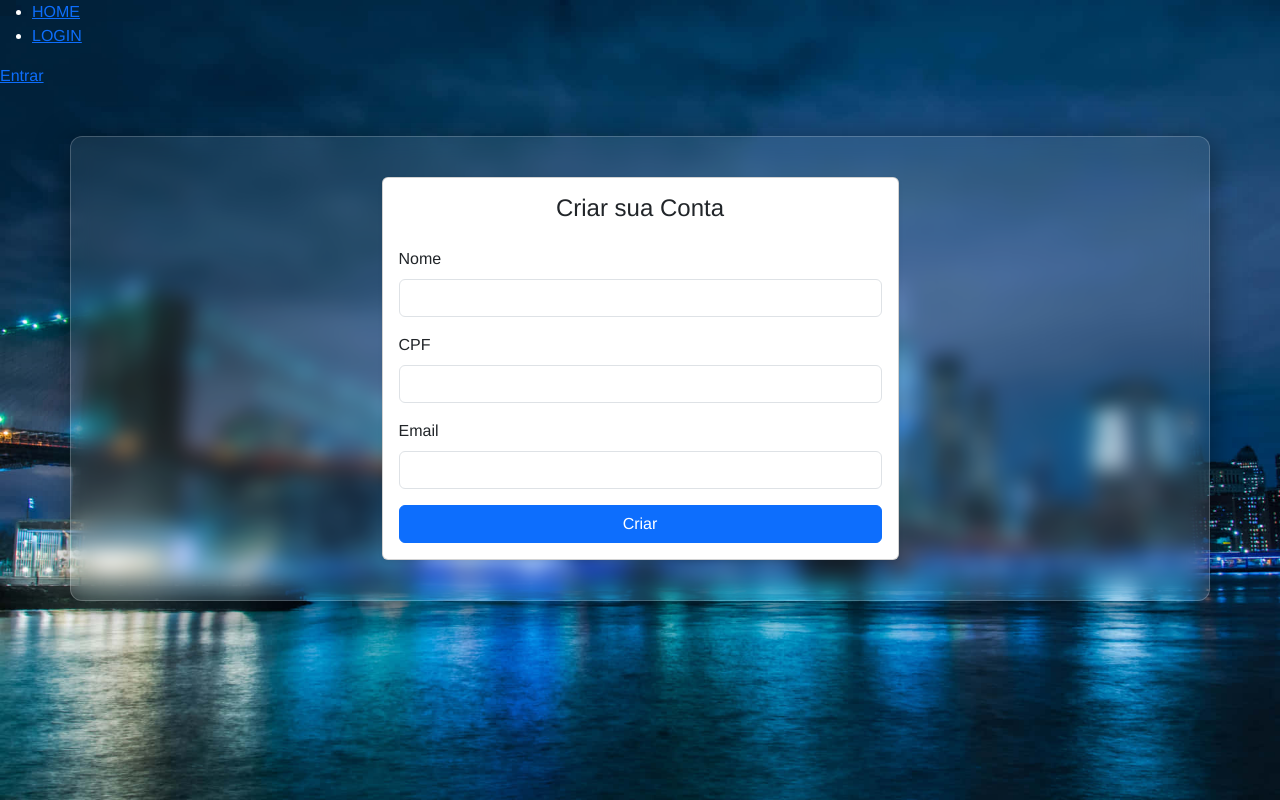
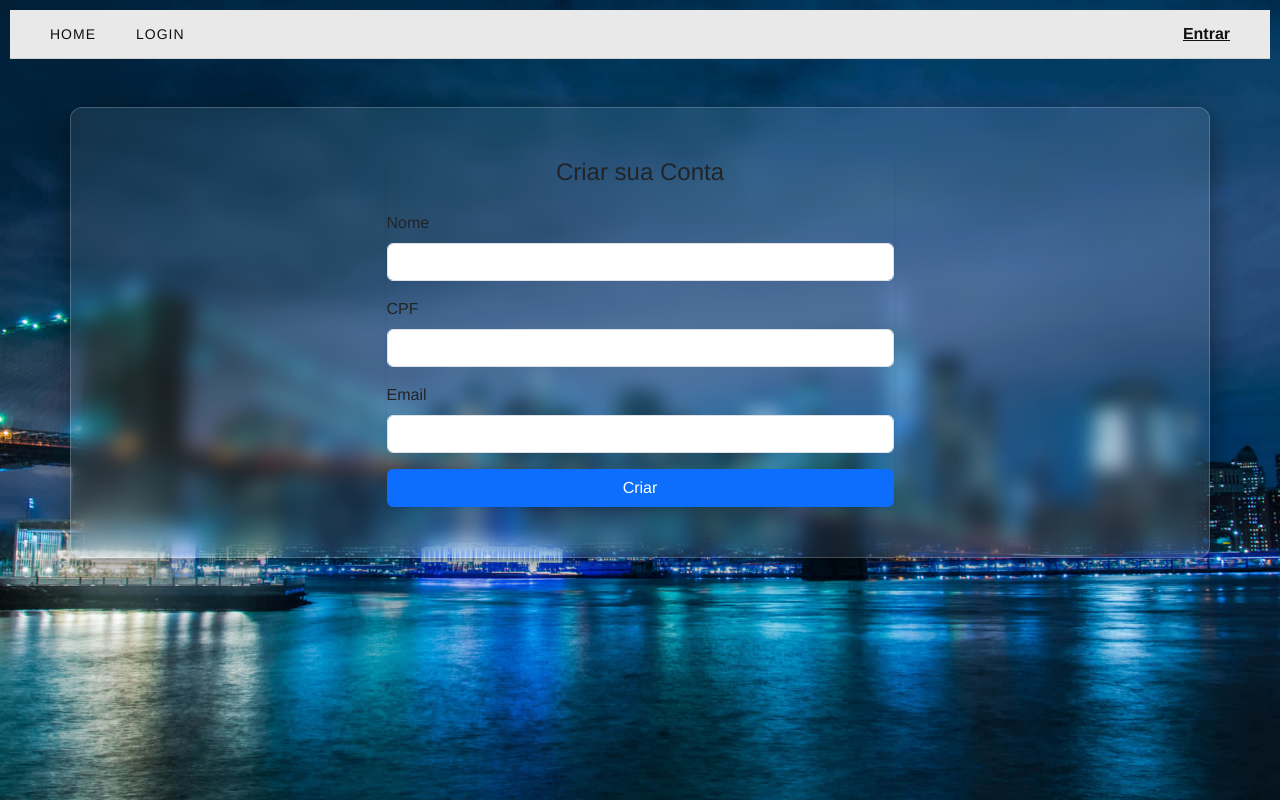
Before and after one commit to Erickstaub/Trabalho_Python, a Django app: page /usuarios/novo in a window 1280 px wide. Run offline with Django 5.2, Linux system fonts and the light colour scheme; data comes from the database, SQL or seed files in the repository.

Commit message:
atualização do projeto no prime, valendo nota

```diff
--- a/core/static/core/usuarios.css
+++ b/core/static/core/usuarios.css
@@ -1,6 +1,9 @@
-/* ===== FUNDO ===== */
+/* =========================
+   FUNDO PADRÃO
+========================= */
+
 body {
-    margin: 0;
+    margin: 10px;
     padding: 0;
 
     background-image: url("/static/core/img/fundo.jpg");
@@ -13,158 +16,262 @@ body {
     color: #ffffff;
 }
 
-/* ===== CONTAINER ===== */
+
+/* =========================
+   CONTAINER GLASS
+========================= */
+
 .container {
-    margin-top: 50px;
-    padding: 40px;
+    margin-top: 100px;
+    padding: 50px;
+
     background: rgba(255, 255, 255, 0.08);
     backdrop-filter: blur(10px);
     -webkit-backdrop-filter: blur(10px);
+
     border-radius: 12px;
     border: 1px solid rgba(255,255,255,0.2);
+
     box-shadow: 0 8px 32px rgba(0, 0, 0, 0.5);
+
     animation: fadeIn 0.8s ease-in-out;
 }
 
-/* ===== TABELA ===== */
-.table-container {
-    overflow-x: auto;
+
+/* =========================
+   REMOVE VISUAL PADRÃO CARD
+========================= */
+
+.card {
+    background: transparent;
+    border: none;
+    box-shadow: none;
 }
 
-table {
-    width: 100%;
-    border-collapse: collapse;
-    margin-bottom: 20px;
-    background: rgba(0,0,0,0.2);
-    border-radius: 8px;
-    overflow: hidden;
+.card-body {
+    padding: 0;
 }
 
-thead {
-    background-color: rgba(74, 214, 224, 0.4);
+
+/* =========================
+   TÍTULO + BOTÃO
+========================= */
+
+h4 {
+    text-align: center;
+    margin-bottom: 30px;
 }
 
-thead th {
-    color: #fff;
-    text-align: left;
-    padding: 12px;
+.btn-success {
+    background-color: #4ad6e0;
+    color: #ffffff;
+    border: none;
+    padding: 10px 25px;
+    font-weight: bold;
+    border-radius: 4px;
+    transition: all 0.3s ease;
 }
 
-tbody td {
-    padding: 12px;
-    border-bottom: 1px solid rgba(255,255,255,0.1);
+.btn-success:hover {
+    background-color: #4197ac;
+    transform: scale(1.05);
+    box-shadow: 0 8px 20px rgba(57, 145, 218, 0.6);
+}
+
+
+/* =========================
+   TABELA ESTILO GLASS
+========================= */
+
+.table {
+    background: rgba(0,0,0,0.3);
     color: #ffffff;
 }
 
-tbody tr:hover {
-    background-color: rgba(74, 214, 224, 0.1);
+.table thead {
+    background: rgba(0,0,0,0.6);
 }
 
-/* ===== BOTÕES ===== */
-.edit-button, .addusuario {
+.table th,
+.table td {
+    border-color: rgba(255,255,255,0.2);
+}
+
+.table tbody tr {
+    transition: 0.3s ease;
+}
+
+.table tbody tr:hover {
+    background: rgba(74, 214, 224, 0.15);
+    transform: scale(1.01);
+}
+
+
+/* =========================
+   BOTÃO EDITAR
+========================= */
+
+.btn-outline-primary {
+    border-color: #4ad6e0;
+    color: #4ad6e0;
+    transition: 0.3s ease;
+}
+
+.btn-outline-primary:hover {
     background-color: #4ad6e0;
     color: #ffffff;
-    border: none;
-    padding: 8px 15px;
-    border-radius: 6px;
-    cursor: pointer;
-    font-weight: bold;
-    transition: all 0.3s ease;
-    text-decoration: none;
-    display: inline-block;
-}
-
-.edit-button:hover, .addusuario:hover {
-    background-color: #4197ac;
-    box-shadow: 0 6px 15px rgba(57,145,218,0.6);
     transform: scale(1.05);
 }
 
-<<<<<<< HEAD
-/* ===== BOTÃO + NOVO USUÁRIO ===== */
-.addusuario {
-    font-size: 24px;
-    width: 50px;
-    height: 50px;
-    border-radius: 50%;
-=======
 
+/* =========================
+   BADGES
+========================= */
 
-
-.modal {
-    display: none;
-    position: fixed;
-    inset: 0;
-    background: rgba(0,0,0,0.5);
-    justify-content: center;
-    align-items: center;
+.badge {
+    padding: 6px 12px;
+    border-radius: 20px;
+    font-size: 12px;
 }
 
-.modal.active {
-    display: flex;
-}
-.modal-content {
-    background: white;
-    padding: 25px;
-    border-radius: 12px;
-    width: 350px;
-    text-align: center;
-    box-shadow: 0 8px 20px rgba(0, 0, 0, 0.2);
-
+.bg-success {
+    background-color: #28c76f !important;
 }
 
-.modal-content .confirm-delete-button {
-    background: #e53935;
-    color: white;
-    border: none;
-    padding: 10px 15px;
-    border-radius: 8px;
-    cursor: pointer;
-    margin-right: 10px;
-    margin-bottom: 16px;
+.bg-danger {
+    background-color: #ea5455 !important;
 }
 
-.modal-content .cancel-delete-button {
-    background: #ccc;
-    border: none;
-    padding: 10px 15px;
-    border-radius: 8px;
-    cursor: pointer;
+.bg-primary {
+    background-color: #4ad6e0 !important;
 }
-.modal-content .confirm-delete-button:hover {
-    background: #d32f2f;
+
+.bg-warning {
+    background-color: #ff9f43 !important;
+    color: #000 !important;
+}
+
+.bg-dark {
+    background-color: #333 !important;
 }
 
 
+/* =========================
+   ACESSO NEGADO
+========================= */
 
-.addusuario{
+h1 {
+    text-align: center;
+    margin-top: 50px;
+}
 
->>>>>>> cb5e48eda3561ec9d414605955071f9bbf53f81b
-    position: fixed;
-    bottom: 40px;
-    right: 40px;
+p {
+    text-align: center;
+    margin-top: 20px;
+    font-size: 18px;
+    color: #30b0be;
+}
+
+
+/* =========================
+   ANIMAÇÃO
+========================= */
+
+@keyframes fadeIn {
+    from {
+        opacity: 0;
+        transform: translateY(20px);
+    }
+    to {
+        opacity: 1;
+        transform: translateY(0);
+    }
+}
+/* ===== NAVBAR ===== */
+
+nav {
+    width: 100%;
+    background-color: #e9e9e9;
     display: flex;
     align-items: center;
-    justify-content: center;
+    justify-content: space-between;
+    padding: 12px 40px;
+    border-bottom: 1px solid #d0d0d0;
+    position: relative;
+    box-sizing: border-box;
 }
 
-/* ===== ACESSO NEGADO ===== */
-.container h1 {
-    color: #e50914;
-    margin-bottom: 15px;
+/* Lista da esquerda */
+nav ul {
+    list-style: none;
+    display: flex;
+    gap: 40px;
+    margin: 0;
+    padding: 0;
 }
 
-.container p {
-    color: #ffffff;
+nav ul li a {
+    text-decoration: none;
+    color: #111;
+    font-weight: 500;
+    letter-spacing: 1px;
+    font-size: 14px;
+    transition: 0.2s ease;
 }
 
-<<<<<<< HEAD
-/* ===== ANIMAÇÃO ===== */
-@keyframes fadeIn {
-    from { opacity: 0; transform: translateY(20px); }
-    to { opacity: 1; transform: translateY(0); }
+nav ul li a:hover {
+    color: #4ad6e0;
 }
-=======
+
+/* Parte direita (usuário) */
+.auth-buttons {
+    display: flex;
+    align-items: center;
+    gap: 15px;
+    position: relative;
+}
+
+.usu {
+    cursor: pointer;
+    font-weight: 600;
+    color: #111;
+}
+
+/* Foto perfil */
+.foto-perfil {
+    width: 38px;
+    height: 38px;
+    border-radius: 50%;
+    object-fit: cover;
+    border: 2px solid #4ad6e0;
+}
+
+/* Dropdown */
+.dropdown {
+    display: none;
+    position: absolute;
+    top: 55px;
+    right: 0;
+    background-color: #ffffff;
+    min-width: 150px;
+    border-radius: 6px;
+    box-shadow: 0 5px 15px rgba(0,0,0,0.15);
+    overflow: hidden;
+    z-index: 999;
+}
+
+.dropdown a {
+    display: block;
+    padding: 10px 15px;
+    text-decoration: none;
+    color: #333;
+    font-size: 14px;
+    transition: 0.2s;
+}
+
+.dropdown a:hover {
+    background-color: #f1f1f1;
+}
 .foto-perfil {
     width: 35px;
     height: 35px;
@@ -177,32 +284,3 @@ tbody tr:hover {
     border-radius: 50%;
     object-fit: cover;
 }
-
-
-
-
-.anuncio {
-    position: fixed;
-    bottom: 40px;
-    left: 40px;
-
-}
-.anuncio img {
-    width: 300px;
-    height: 300px;
-}
-.anuncio .xiszinho {
-    position: absolute;
-    top: 10px;
-    right: 10px;
-    background: transparent;
-    color: rgb(255, 255, 255);
-    border: none;
-    padding: 5px 8px;
-    border-radius: 50%;
-    cursor: pointer;
-    font-size: 24px;
-}
-
-
->>>>>>> cb5e48eda3561ec9d414605955071f9bbf53f81b
```
Also changed, not shown: core/static/core/menu.css (+41 -66 lines), core/templates/core/menu.html (+40 -18 lines), core/templates/core/settings.html (+3 -9 lines), core/templates/core/usuarios.html (+16 -5 lines).
